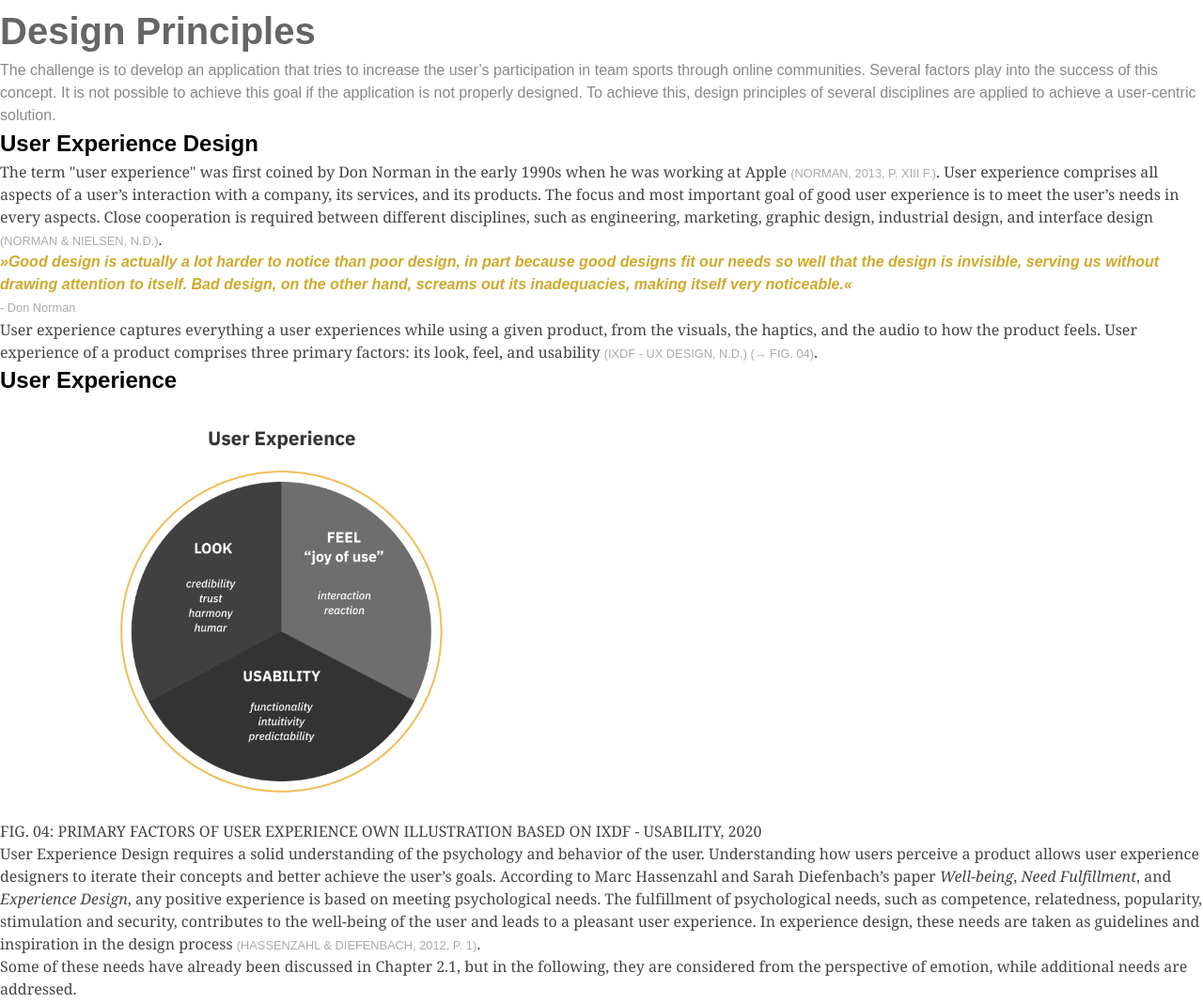
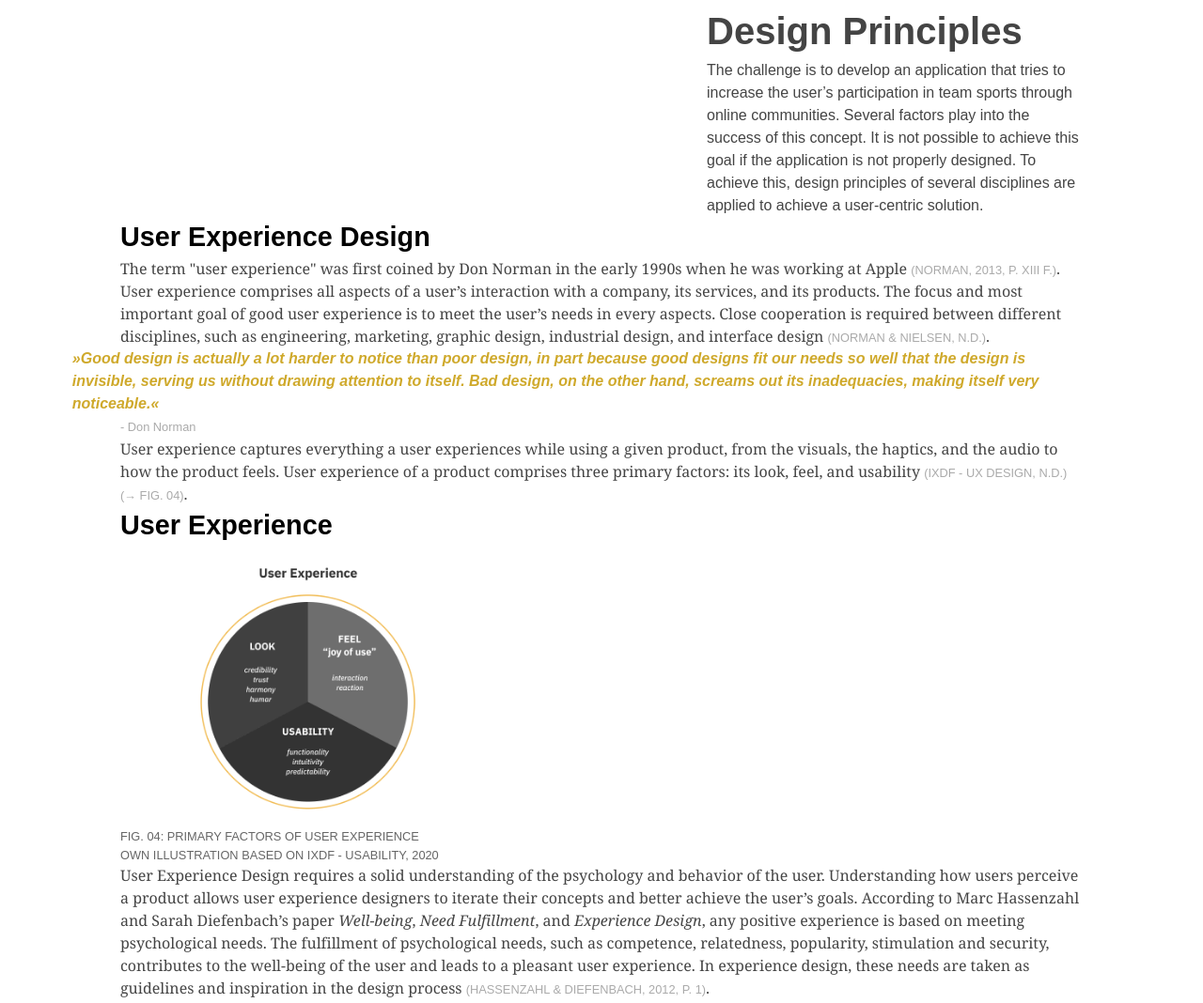
Before and after one commit to mi-classroom/webdev-fd-2021-basics-JanineDoliwa, a plain HTML site: page chapter/design-principles.html in a window 1280 px wide. Shown: the part 125-1193 px from the top of the page at 94% size. Drawn offline with Linux system fonts and the light colour scheme.

Commit message:
Variables and alignment

```diff
--- a/chapter/design-principles.html
+++ b/chapter/design-principles.html
@@ -7,13 +7,17 @@
   <meta name="viewport" content="width=device-width, initial-scale=1.0">
   <!-- <link rel="stylesheet" href="/css/style.css"> -->
   <link rel="stylesheet" href="/styles/reset.css">
+  <link rel="stylesheet" href="/styles/base.css">
   <link rel="stylesheet" href="/styles/style.css">
+  <link rel="stylesheet" href="/styles/fonts.css">
+  <link rel="stylesheet" href="/styles/variable.css">
+  <link rel="stylesheet" href="/styles/components.css">
   <title>Design Principles</title>
 </head>
 
 
 <body>
-  <a href="\index.html">Table of Contents</a>
+  <a href="/index.html">Table of Contents</a>
   <nav>
     <ul>
       <li><a href="#design-principles">Design Principles</a></li>
@@ -24,17 +28,24 @@
 
 
   <main>
+
+    <div class="container-right">
       <header>
         <h1 id="design-principles">Design Principles</h1>
         <p class="p-subtitle">
           The challenge is to develop an application that tries to increase the user’s participation in team sports
-        through online communities. Several factors play into the success of this concept. It is not possible to achieve
-        this goal if the application is not properly designed. To achieve this, design principles of several disciplines
+          through online communities. Several factors play into the success of this concept. It is not possible to
+          achieve
+          this goal if the application is not properly designed. To achieve this, design principles of several
+          disciplines
           are applied to achieve a user-centric solution.</p>
       </header>
+    </div>
 
 
-    <section>
+
+    <section class="section-white">
+      <div class="container-center">
         <h2>User Experience Design</h2>
 
         <p>The term "user experience" was first coined by Don Norman in the early 1990s when he was working at Apple
@@ -45,7 +56,8 @@
             N.D.)</cite>.
         </p>
 
-      <blockquote>»Good design is actually a lot harder to notice than poor design, in part because good designs fit our
+        <blockquote>»Good design is actually a lot harder to notice than poor design, in part because good designs fit
+          our
           needs so well that the design is invisible, serving us without drawing attention to itself. Bad design, on the
           other hand, screams out its inadequacies, making itself very noticeable.«</blockquote>
         <cite>- Don Norman</cite>
@@ -55,19 +67,24 @@
           and the audio to how the product feels. User experience of a product comprises three primary factors: its
           look,
           feel, and usability <cite>(IXDF - UX DESIGN, N.D.) (→ FIG. 04)</cite>.</p>
+      </div>
     </section>
 
     <section>
+      <div class="container-grey container-center">
         <h2>User Experience</h2>
 
         <figure>
-        <img src="/images/user-experience.png" width="600px" heigh="600px"
+          <img src="/images/user-experience.png" width="400px"
             alt="Kreisdiagramm über User Experience, welches in die drei Abschnitte Look (credibility, trust, harmony, humar), Feel joy of use (interaction, reaction) und Usability (functionality, intuitivity, predictability) unterteilt ist.">
           <figcaption>
-          <p>FIG. 04: PRIMARY FACTORS OF USER EXPERIENCE
-            OWN ILLUSTRATION BASED ON IXDF - USABILITY, 2020</p>
+            FIG. 04: PRIMARY FACTORS OF USER EXPERIENCE<br>
+            OWN ILLUSTRATION BASED ON IXDF - USABILITY, 2020
           </figcaption>
         </figure>
+      </div>
+
+<div class="container-center">
 
       <p>User Experience Design requires a solid understanding of the psychology and behavior of the user. Understanding
         how users perceive a product allows user experience designers to iterate their concepts and better achieve the
@@ -152,31 +169,35 @@
           </tr>
         </tbody>
       </table>
-
+    </div>
     </section>
   </main>
 
+
+
   <footer id="kommentar-hinterlassen">
 
+    <div class="container-center">
+      <aside>
         <form>
           <legend>Persönliche Daten</legend>
           <!-- Für Zugänglichkeit über Screenreader immer Label verwenden und ggf. auf hidden stellen -->
           <fieldset>
             <!-- 'for' verknüpft label mit dem input. id und name gleichsetzen-->
             <label for="vorname">Vorname</label>
-        <input type="text" id="vorname" name="vorname" placeholder="Max">
+            <input type="text" id="vorname" name="vorname" placeholder="Max"><br>
 
             <label for="nachname">Nachname</label>
-        <input type="text" id="nachname" name="nachname" placeholder="Mustermann">
+            <input type="text" id="nachname" name="nachname" placeholder="Mustermann"><br>
 
             <label for="email">E-Mail</label>
-        <input type="email" id="email" name="email" placeholder="e.mustermann@web.de">
+            <input type="email" id="email" name="email" placeholder="e.mustermann@web.de"><br>
 
             <label for="avatar">Profilbild</label>
-        <input type="file" id="avatar" name="vorname" placeholder="Max">
+            <input type="file" id="avatar" name="vorname" placeholder="Max"><br>
           </fieldset>
 
-      <label for="kommentar">Ihr Kommentar</label>
+          <label for="kommentar">Ihr Kommentar</label><br>
           <textarea name="kommentar" id="kommentar" cols="30" rows="10"></textarea>
 
           <fieldset>
@@ -185,12 +206,17 @@
             <input type="radio" name="anonymisieren" value="ja">nein
           </fieldset>
 
-      <label for="datenschutz">Haben Sie die Datenschutzerklärung gelesen?</label>
+          <label for="datenschutz">Haben Sie die Datenschutzerklärung gelesen?</label><br>
           <input type="checkbox" name="datenschutz" id="datenschutz">Ja, ich habe die Datenschutzerklärung gelesen.
 
           <input type="reset" value="Daten zurücksetzen">
           <input type="submit" value="Kommentar absenden">
         </form>
+      </aside>
+    </div>
+
+
+
 
   </footer>
 
--- a/styles/style.css
+++ b/styles/style.css
@@ -1,55 +1,82 @@
+  /* ===========================
+            BASE
+  ========================== */
+
 body{
   font-family: Arial, Helvetica, sans-serif;
-  color:#444;
-  font-size: 1em;
+  color:var(--dark-grey);
+  font-size: var(--s);
 }
 
+.container-center{
+  margin: auto;
+  width: 80%;
+}
+
+.container-right{
+  margin-left: auto;
+  margin-right: auto;
+  margin-right: 10%;
+  width: 400px;
+}
+
+.container-grey{
+  background-color:var(--light-grey);
+}
+
+
+
+/* ===========================
+            FONTS
+  ========================== */
+
   h1 {
-  font-size: 2.5em;
-  color: #666;
+    font-size: var(--h1-size);
+    color: var(--lighter-middle-grey);
   }
 
 
   h2 {
     color: black;
+    font-size: var(--h2-size);
   }
 
   p {
-  font-size: 16px;
+    font-size: var(--p-size);
     font-family: Georgia, serif;
   }
 
   .p-subtitle{
     font-family:Arial, Helvetica, sans-serif;
-  color: #888;
+    color: var(--middle-grey);
   }
 
   cite{
     font-family:Arial, Helvetica, sans-serif;
-  font-size: 0.8em;
-  color: #AAA;
+    font-size: var(--cite-size);
+    color: var(--light-grey2);
 
     font-style: normal; /* because italic is default value for cite */
+  }
+
+  figcaption{
+    font-family: Arial, Helvetica, sans-serif;
+    color: var(--middle-grey2);
+    font-size: var(--xs);
   }
 
   blockquote{
     font-weight: bold;
     font-style: italic;
-  color: rgb(207, 169, 43);
+    color: var(--orange);
+    margin-left: -5%;
   }
 
-hr {
-  width: 40%;
-  margin-left: 0;
-  display:block;
-  height:1px;
-  border:0;
-  border-top:4px solid #666;
-}
 
   dt{
+    font-size: var(--dt-size);
     font-weight: bold;
-  color: #888;
+    color: var(--middle-grey);
     margin: 1em 0 0 0;
   }
 
@@ -58,15 +85,26 @@ dd{
     padding:0;
   }
 
+
+
+  /* ===========================
+            COMPONENTS
+  ========================== */
+
   table,td {
-    border: 1px solid #333;
+    border: 1px solid var(--dark-grey);
 }
 
 thead,
 tfoot {
-    background-color: #333;
-    color: #fff;
+    background-color: var(--dark-grey);
+    color: var(--light-grey);
 }
+
+
+
+
+
 
 
 
--- a/styles/variable.css
+++ b/styles/variable.css
@@ -2,24 +2,30 @@
    --name: value;
 */
 
+:root{
 
-/* :root{
-  --xxs:0.4rem;
-  --xs:0,6rem;
-  --s:0.8rem;
-  --m:1rem;
-  --l:1.4rem;
-  --xl:1.8rem;
-  --xxl:2.2rem;
+  /* SIZES */
+  --xs:0.8rem;
+  --s:1.0rem;
+  --m:1.5rem;
+  --l:2.5rem;
+  --xl:3.5rem;
 
-  --light: #ccc;
+  /* FONT SIZES */
+  --h1-size:2.5rem;
+  --h2-size:1.8rem;
+  --h3-size:1rem;
+  --dt-size: var(h3-size);
+  --p-size:1rem;
+  --cite-size:0.8rem;
 
-  --lighter:#fff;
-  --dark:#222;
 
-  --text-colorvar(--lighter);
+  /* COLORS */
+  --light-grey1: #EEE;
+  --light-grey2: #AAA;
+  --middle-grey1: #888;
+  --middle-grey2: #666;
+  --dark-grey: #444;
 
-  --font-normal:Arial;
-  --lh-normal:130%;
+  --orange: rgb(207, 169, 43);
 }
- */
```
Lines whose indentation alone changed are shown as unchanged.
